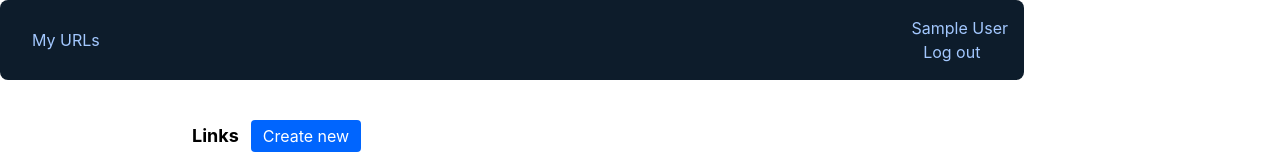
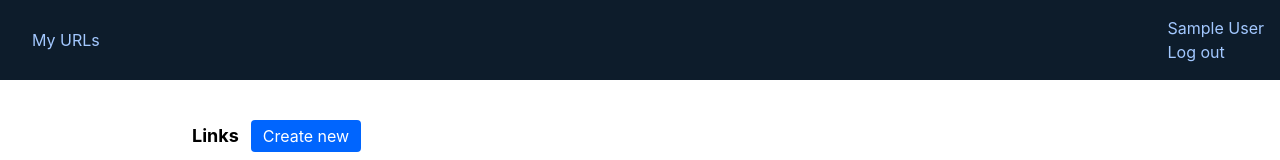
Before and after one commit to Achele/scissors, a React (Vite) app: page /account in a window 1280 px wide. Shown: the top 160 px of the page. Built offline with nearby package versions, Linux system fonts and the light colour scheme; no server answers; the database is empty; sample sign-in values are in the browser's storage.

Commit message:
Update navbar styling

```diff
--- a/src/components/UserNavbar.jsx
+++ b/src/components/UserNavbar.jsx
@@ -17,12 +17,13 @@ const UserNavbar = () => {
   };
 
   return (
-    <nav className="flex p-4 items-center justify-between bg-darkBlue">
-      <div>
-        <NavLink to={"/urls"} className={"text-navText px-4"}>
-          My URLs
-        </NavLink>
-      </div>
+    <header className="flex p-4 items-center justify-between bg-darkBlue">
+      {/* <nav> */}
+      {/* <div> */}
+      <NavLink to={"/urls"} className={"text-navText px-4"}>
+        My URLs
+      </NavLink>
+      {/* </div> */}
       <div>
         <h1 className="text-navText">{user.displayName}</h1>
         <button
@@ -32,7 +33,8 @@ const UserNavbar = () => {
           Log out
         </button>
       </div>
-    </nav>
+      {/* </nav> */}
+    </header>
   );
 };
 
```
